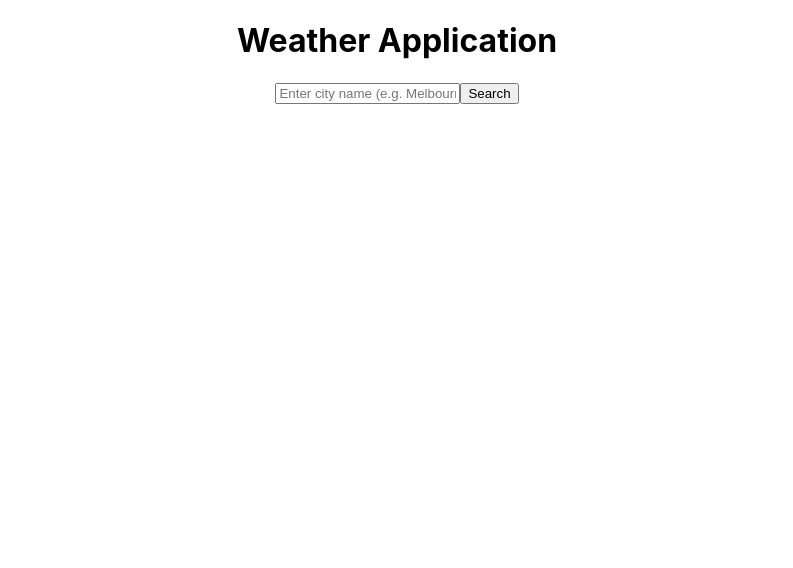
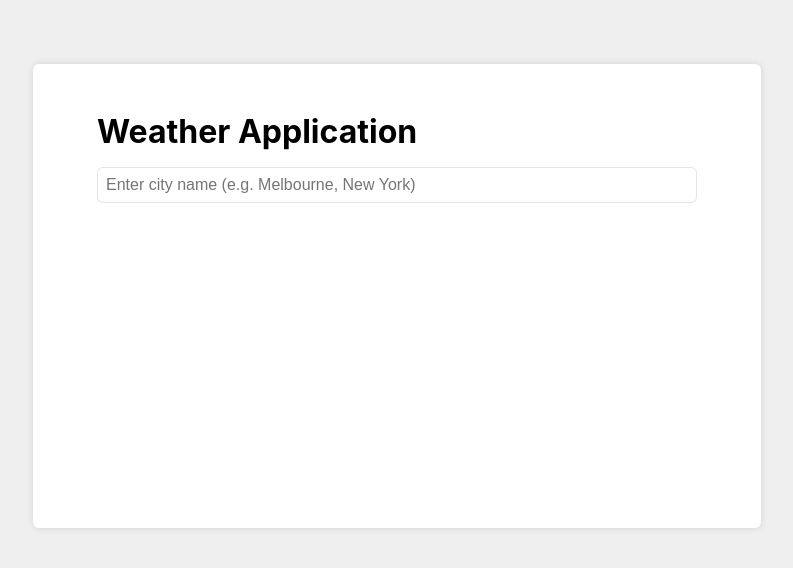
Before and after one commit to abruzzi/tdd-weather, a React (Create React App) app: page / in a window 1280 px wide. Shown: the top 568 px of the page, without its empty margins (243-1036 px from the left). Built offline with nearby package versions, Linux system fonts and the light colour scheme.

Commit message:
Enter to search

```diff
--- a/src/App.css
+++ b/src/App.css
@@ -1,38 +1,72 @@
-.App {
-  text-align: center;
+* {
+  margin: 0;
+  padding: 0;
 }
 
-.App-logo {
-  height: 40vmin;
-  pointer-events: none;
+body {
+  background: #efefef;
 }
 
-@media (prefers-reduced-motion: no-preference) {
-  .App-logo {
-    animation: App-logo-spin infinite 20s linear;
-  }
+.app {
+  width: 600px;
+  margin: 4rem auto;
+  background: white;
+  padding: 2rem 4rem;
+  border-radius: 6px;
+  min-height: 50vh;
+  box-shadow: 0 0 6px rgba(100, 100, 100, 0.2);
 }
 
-.App-header {
-  background-color: #282c34;
-  min-height: 100vh;
+h1 {
+  margin: 1rem 0;
+}
+
+.search-bar {
   display: flex;
-  flex-direction: column;
-  align-items: center;
-  justify-content: center;
-  font-size: calc(10px + 2vmin);
+  gap: 1rem;
+}
+
+.search-bar input {
+  width: 100%;
+  padding: 0.5rem;
+  font-size: 1rem;
+  border: 1px solid rgba(09, 09, 09, 0.1);
+  border-radius: 6px;
+  color: #333;
+}
+
+.search-bar button {
+  appearance: none;
+  border: none;
+  padding: 0.4rem 0.8rem;
+  border-radius: 6px;
+  background: #e23e57;
+  color: white;
+  font-size: 1.2rem;
+}
+
+.search-results-popup {
+  position: relative;
+}
+
+.search-results {
+  background: white;
+  position: absolute;
+  top: 6px;
+  border: 1px solid #ccc;
+  width: 100%;
+  box-shadow: 0 0 6px rgba(100, 100, 100, 0.2);
+  border-radius: 6px;
+}
+
+ul li {
+  list-style: none;
+  padding: 0.4rem;
+  color: #333333;
+}
+
+ul li:hover {
+  cursor: pointer;
+  background: #e23e57;
   color: white;
 }
-
-.App-link {
-  color: #61dafb;
-}
-
-@keyframes App-logo-spin {
-  from {
-    transform: rotate(0deg);
-  }
-  to {
-    transform: rotate(360deg);
-  }
-}
--- a/src/App.tsx
+++ b/src/App.tsx
@@ -1,15 +1,21 @@
-import React, { ChangeEvent, useState } from "react";
+import React, { ChangeEvent, KeyboardEvent, useState } from "react";
 import "./App.css";
 
 function App() {
   const [query, setQuery] = useState<string>("");
   const [searchResults, setSearchResults] = useState<any[]>([]);
 
+  const handleKeyDown = (e: KeyboardEvent<HTMLInputElement>) => {
+    if (e.key === "Enter") {
+      fetchCities();
+    }
+  };
+
   const handleChange = (e: ChangeEvent<HTMLInputElement>) => {
     setQuery(e.target.value);
   };
 
-  const handleClick = () => {
+  const fetchCities = () => {
     fetch(
       `https://api.openweathermap.org/geo/1.0/direct?q=${query}&limit=5&appid=91c8138e0d479b826ec6e9d617cf4c6c`
     )
@@ -24,23 +30,22 @@ function App() {
   };
 
   return (
-    <div className="App">
+    <div className="app">
       <h1>Weather Application</h1>
 
-      <div>
+      <div className="search-bar">
         <input
           type="text"
           data-testid="search-input"
+          onKeyDown={handleKeyDown}
           onChange={handleChange}
           placeholder="Enter city name (e.g. Melbourne, New York)"
         />
-        <button data-testid="search-button" onClick={handleClick}>
-          Search
-        </button>
       </div>
 
+      <div className="search-results-popup">
         {searchResults.length > 0 && (
-        <ul data-testid="search-results">
+          <ul data-testid="search-results" className="search-results">
             {searchResults.map((city, index) => (
               <li key={index} className="search-result">
                 {city.name}
@@ -49,6 +54,7 @@ function App() {
           </ul>
         )}
       </div>
+    </div>
   );
 }
 
```
Also changed, not shown: 1 other file (tests, documents, lock files or other folders). Lines whose indentation alone changed are shown as unchanged.
